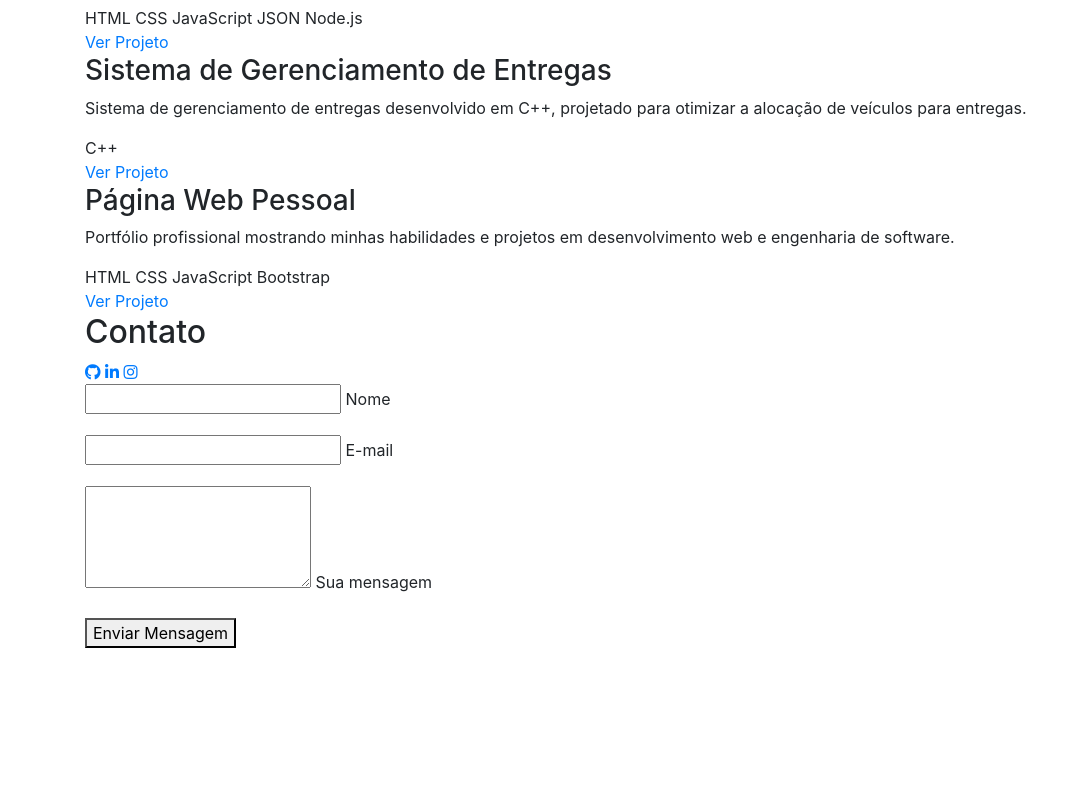
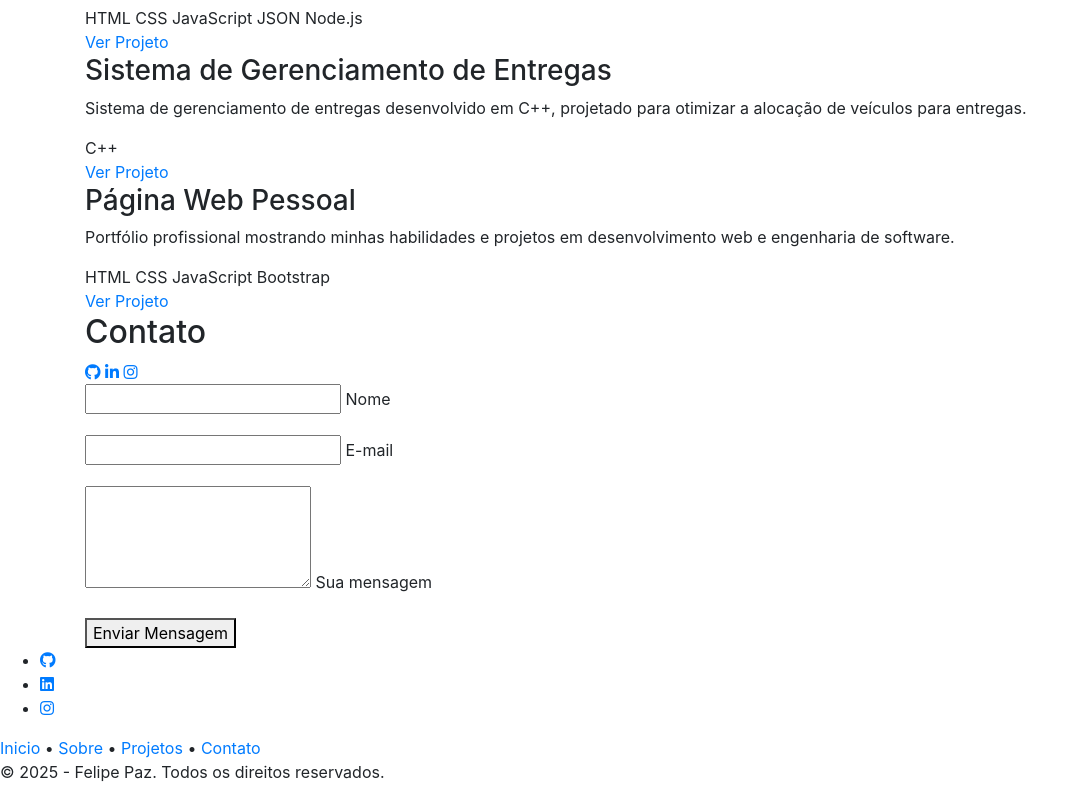
Before and after one commit to felipepcbatista/Portfolio.v2, a plain HTML site: page frontend/index.html in a window 1280 px wide. Shown: the part 1123-1923 px from the top of the page, without its empty margins (0-1084 px from the left). Before the commit the page ends 1771 px from the top, so only its background shows below. Drawn offline with nearby package versions, Linux system fonts and the light colour scheme; a script that the page names is missing.

Commit message:
feat (HTML): implementa footer com links de navegação e redes sociais

```diff
--- a/frontend/index.html
+++ b/frontend/index.html
@@ -228,5 +228,30 @@
         </section>
     </main>
 
+    <!-- Rodapé -->
+    <footer class="site-footer">
+        <div class="footer-content">
+            <div class="footer-social">
+                <ul>
+                    <li><a href="https://github.com/felipepcbatista" target="_blank"><i class="fab fa-github"></i></a></li>
+                    <li><a href="https://www.linkedin.com/in/felipepazcb/" target="_blank"><i class="fab fa-linkedin"></i></a></li>
+                    <li><a href="https://www.instagram.com/felipepaz.cb/" target="_blank"><i class="fab fa-instagram"></i></a></li>
+                </ul>
+            </div>
+            <div class="footer-links">
+                <a href="#inicio">Inicio</a>
+                <span>•</span>
+                <a href="#sobre">Sobre</a>
+                <span>•</span>
+                <a href="#projetos">Projetos</a>
+                <span>•</span>
+                <a href="#contato">Contato</a>
+            </div>
+            <div class="footer-copyright">
+                <p>&copy; 2025 - Felipe Paz. Todos os direitos reservados.</p>
+            </div>
+        </div>
+    </footer>
+
 </body>
 </html>
```
